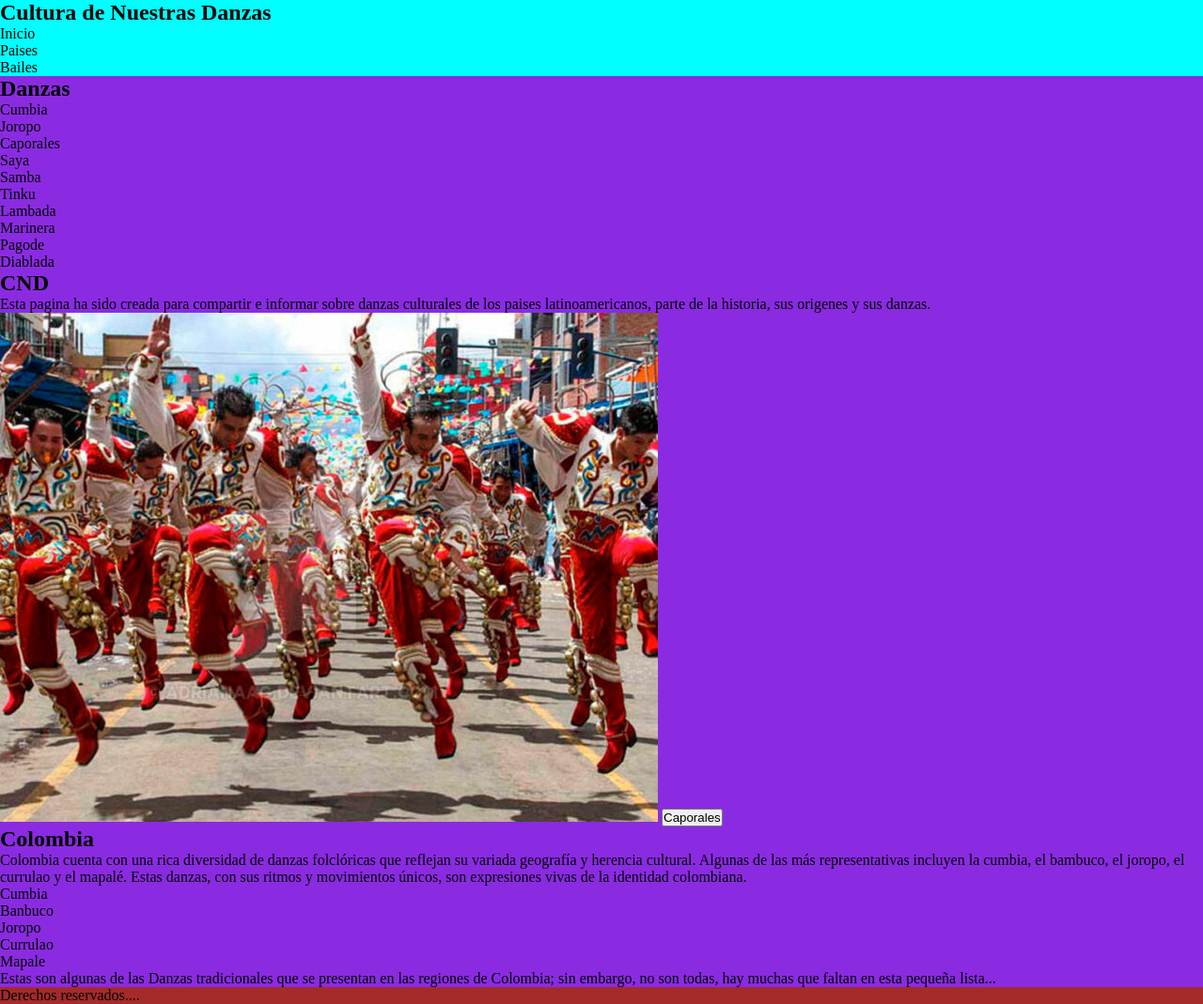
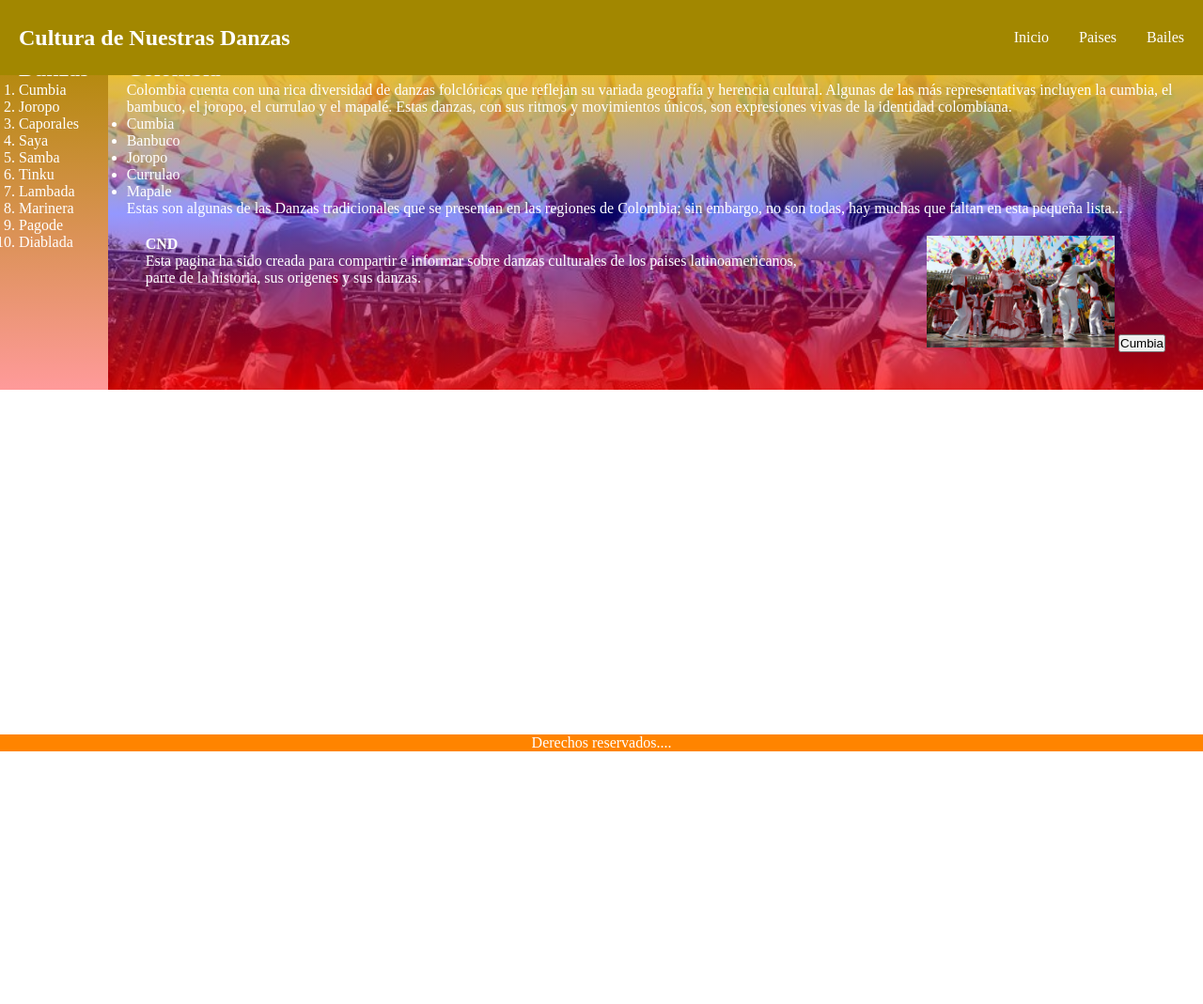
Before and after one commit to DavidCedielMedina/Funval-G5, a plain HTML site: page practica calificada3/index.html in a window 1280 px wide. Shown: the whole page at 94% size. After the commit the page ends 800 px from the top, so only its background shows below. Drawn offline with Linux system fonts and the light colour scheme.

Commit message:
practica calificada 3

```diff
--- /dev/null
+++ b/Día 5/style.css
@@ -0,0 +1,25 @@
+*{
+    padding: 0;
+    margin: 0;
+    box-sizing: border-box;
+}
+body,
+html {
+  height: 100%;
+  width: 100%;
+  display: flex;
+  align-items: center;
+  justify-content: center;
+  border: 1px black solid;
+
+}
+.contenedor{
+    background-color: rgb(32, 240, 240);
+    padding: 20px;
+    display: flex;
+    flex-direction: column;
+    gap: 20px;
+    border-radius: 8px;
+    box-shadow: 0, 0, 0, 0.5;
+
+}
--- a/practica calificada3/Style.css
+++ b/practica calificada3/Style.css
@@ -4,18 +4,87 @@
     box-sizing: border-box;
 }
 body{
-    display: ;
+    height: 100%;
 }
-header{
-    background-color: aqua;
+.cabecera{
+
+    display: flex;
+    flex-direction: row;
+    background-color: rgb(162, 135, 0);
+    position: fixed;
+    height: 10%;
+    justify-content: center;
+    align-items: center;
+    width: 100%;
+    padding: 10px;
+    z-index: 1;
+
+}
+.titulo{
+    color: white;
+    position: fixed;
+    left: 20px;
+
+
+}
+.nav0{
+    position: fixed;
+    right: 20px;
+}
+.nave{
+    color: white;
+    display: flex;
+    flex-direction: row;
+    gap: 2rem;
+    list-style-type: none;
+}
+
+.principal{
+    color: white;
+    display: flex;
+    flex-direction: row;
+    position: relative;
+    height: 80%;
+    bottom: 10%;
+    top: 40px;
 
 }
 .side{
+    background: linear-gradient(rgb(173, 136, 0), rgba(255, 0, 0, 0.397));
+    padding: 20px;
 
 }
-main{
-    background-color: blueviolet;
+.muestras{
+    padding: 20px;
+    background:
+     linear-gradient( rgb(255, 200, 0), rgba(13, 0, 255, 0.39), rgba(255, 0, 0, 0.742)),
+    url(./img/colombia.jpg);
+    background-repeat: no-repeat;
+    background-size: cover;
+    position: relative;
+
 }
-footer{
-    background-color: brown;
+.sec1{
+
+    display: flex;
+    flex-direction: row;
+    gap: 20px;
+    padding: 20px;
+    display: flex;
+    justify-content: space-between;
 }
+img{
+
+    width: 200px;
+    right: 20px;
+}
+.footer{
+    color: white;
+    display: flex;
+    background-color: rgb(255, 132, 0);
+    justify-content: center;
+    align-items: center;
+    position: fixed;
+    bottom: 0;
+    width: 100%;
+}
--- a/practica calificada3/index.html
+++ b/practica calificada3/index.html
@@ -1,13 +1,13 @@
 <!DOCTYPE html>
 <html lang="en">
   <head>
-    <meta charset="UTF-8">
-    <meta name="viewport" content="width=device-width, initial-scale=1.0">
+    <meta charset="UTF-8" />
+    <meta name="viewport" content="width=device-width, initial-scale=1.0" />
     <title>CND</title>
-    <link rel="stylesheet" href="./Style.css">
+    <link rel="stylesheet" href="./Style.css" />
   </head>
-
-    <header>
+  <body>
+    <header class="contenedor cabecera">
       <h2 class="titulo">Cultura de Nuestras Danzas</h2>
       <section class="nav0">
         <nav>
@@ -20,7 +20,7 @@
       </section>
     </header>
 
-    <main>
+    <main class="contenedor principal">
       <aside class="side">
         <h2>Danzas</h2>
         <ol>
@@ -36,21 +36,15 @@
           <li>Diablada</li>
         </ol>
       </aside>
-        <section class="sec1">
-            <h1>CND</h1>
-            <p>Esta pagina ha sido creada para compartir e informar sobre
-                danzas culturales de los paises latinoamericanos, parte de la historia,
-                sus origenes y sus danzas.
-            </p>
-            <img src="./img/caporal1.jpg" alt="">
-            <button>Caporales</button>
-        </section>
-
+      <section class="contenedor muestras">
         <section class="sec2">
           <h2>Colombia</h2>
-                <p>Colombia cuenta con una rica diversidad de danzas folclóricas que reflejan su variada geografía y herencia cultural.
-                     Algunas de las más representativas incluyen la cumbia, el bambuco, el joropo, el currulao y el mapalé.
-                      Estas danzas, con sus ritmos y movimientos únicos, son expresiones vivas de la identidad colombiana.
+          <p>
+            Colombia cuenta con una rica diversidad de danzas folclóricas que
+            reflejan su variada geografía y herencia cultural. Algunas de las
+            más representativas incluyen la cumbia, el bambuco, el joropo, el
+            currulao y el mapalé. Estas danzas, con sus ritmos y movimientos
+            únicos, son expresiones vivas de la identidad colombiana.
           </p>
           <ul>
             <li>Cumbia</li>
@@ -60,15 +54,29 @@
             <li>Mapale</li>
           </ul>
           <p>
-                    Estas son algunas de las Danzas tradicionales que se presentan en las regiones de Colombia;
-                    sin embargo, no son todas, hay muchas que faltan en esta pequeña lista...
+            Estas son algunas de las Danzas tradicionales que se presentan en
+            las regiones de Colombia; sin embargo, no son todas, hay muchas que
+            faltan en esta pequeña lista...
           </p>
+        </section>
+        <section class="sec1">
+          <section>
+            <h1>CND</h1>
+            <p>
+              Esta pagina ha sido creada para compartir e informar sobre danzas
+              culturales de los paises latinoamericanos,<br />
+              parte de la historia, sus origenes y sus danzas.
+            </p>
+          </section>
+          <section>
+            <img src="./img/colombia.jpg" alt="" />
+            <button>Cumbia</button>
+          </section>
+        </section>
       </section>
     </main>
 
-    <footer>
-        Derechos reservados....
-    </footer>
+    <footer class="contenedor footer">Derechos reservados....</footer>
   </body>
 </html>
 <!-- Header con un título.
```
Also changed, not shown: Día 5/index.html (added, +80 -0 lines), practica calificada3/img/colombia.jpg (added). Lines whose indentation alone changed are shown as unchanged.
